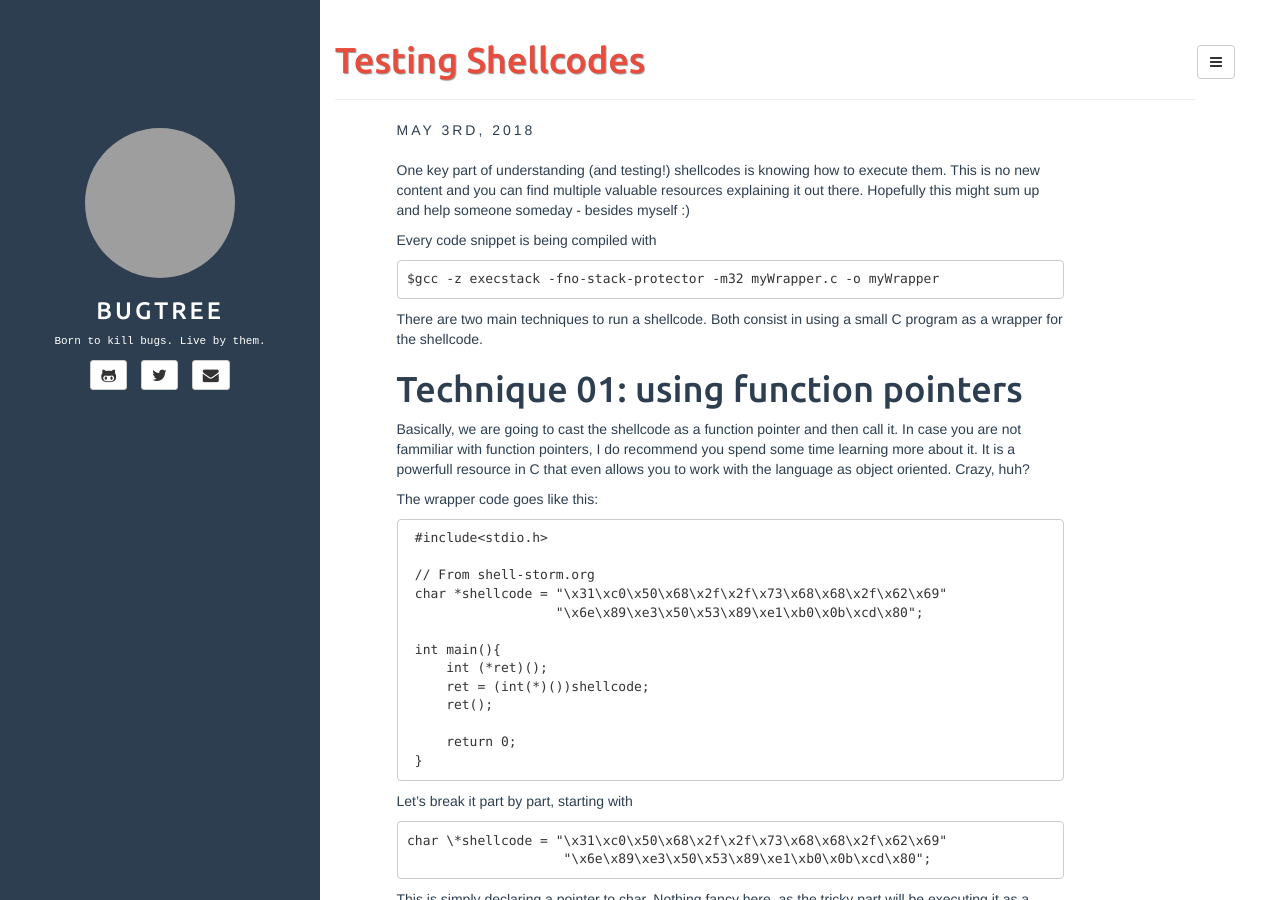
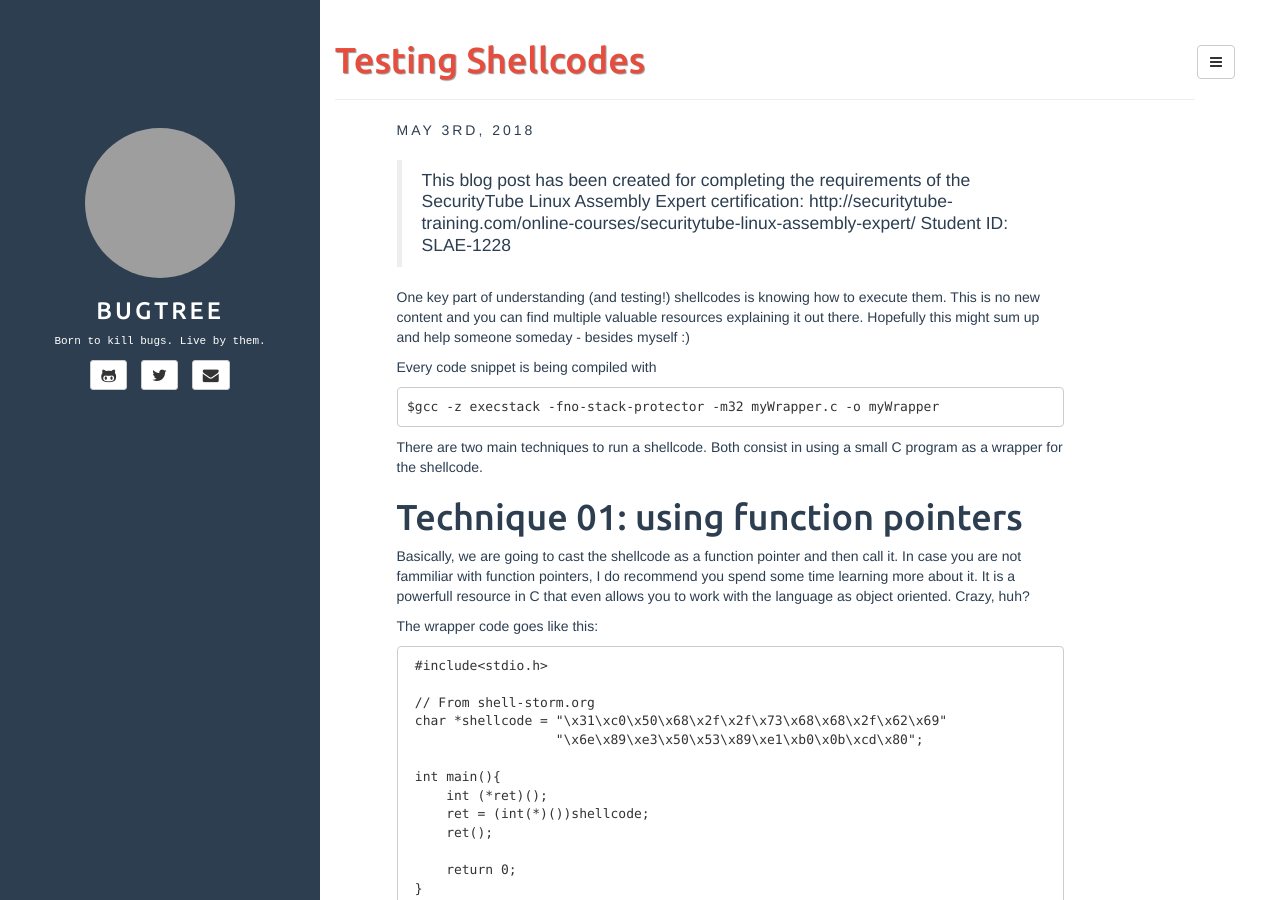
Before and after one commit to marcosValle/marcosValle.github.io, a Jekyll site: the page built from _posts/2018-05-03-testing-shellcode.md, in a window 1280 px wide and 900 px high. Built offline with Jekyll 4.4.1, drawn with Linux system fonts in a browser that asks for light colours; comment, search, counter and statistics services are not loaded; grey boxes are pictures that could not be loaded.

Commit message:
Update 2018-05-03-testing-shellcode.md

```diff
--- a/_posts/2018-05-03-testing-shellcode.md
+++ b/_posts/2018-05-03-testing-shellcode.md
@@ -6,6 +6,9 @@ tags: [slae, osce, re]
 fullview: false
 comments: true
 ---
+> This blog post has been created for completing the requirements of the SecurityTube Linux Assembly Expert certification:
+> http://securitytube-training.com/online-courses/securitytube-linux-assembly-expert/
+> Student ID: SLAE-1228
 
 One key part of understanding (and testing!) shellcodes is knowing how to execute them. This is no new content and you can find multiple valuable resources explaining it out there. Hopefully this might sum up and help someone someday - besides myself :)
 
```
